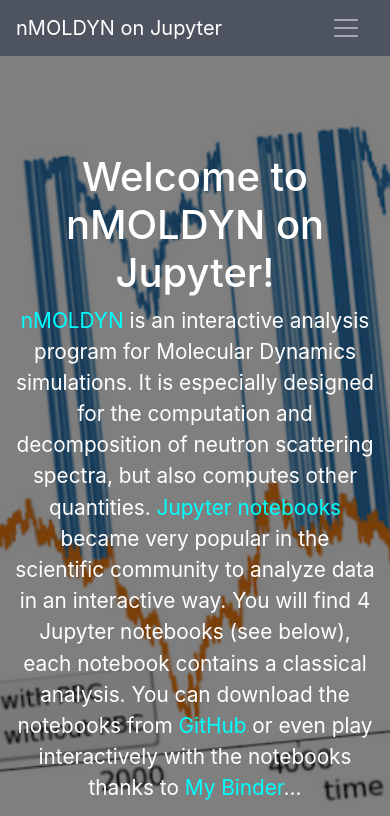
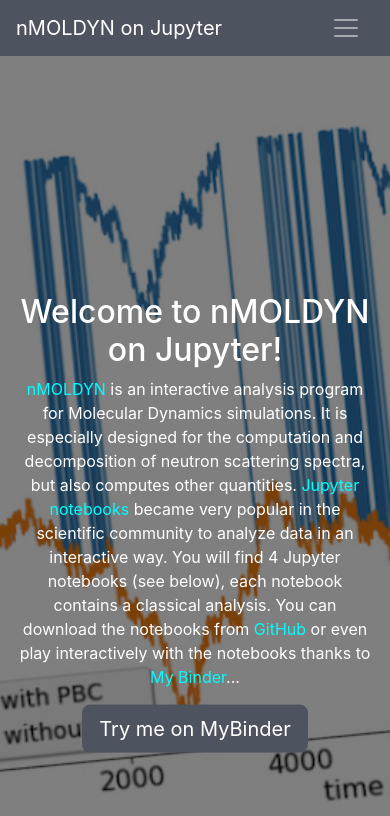
Before and after one commit to gchevrot/WebNmoldyn, a plain HTML site: page docs/index.html in a window 390 px wide. Shown: the top 816 px of the page. Drawn offline with nearby package versions, Linux system fonts and the light colour scheme.

Commit message:
responsive smartphone

```diff
--- a/docs/static/main.css
+++ b/docs/static/main.css
@@ -84,10 +84,11 @@ body {
   }
   .description h1 {
     color: #fff;
+    font-size: 2.0rem;
   }
   .description p {
     color: #fff;
-    font-size: 1.3rem;
+    font-size: 1.0rem;
     line-height: 1.5;
   }
   .description a {
```
